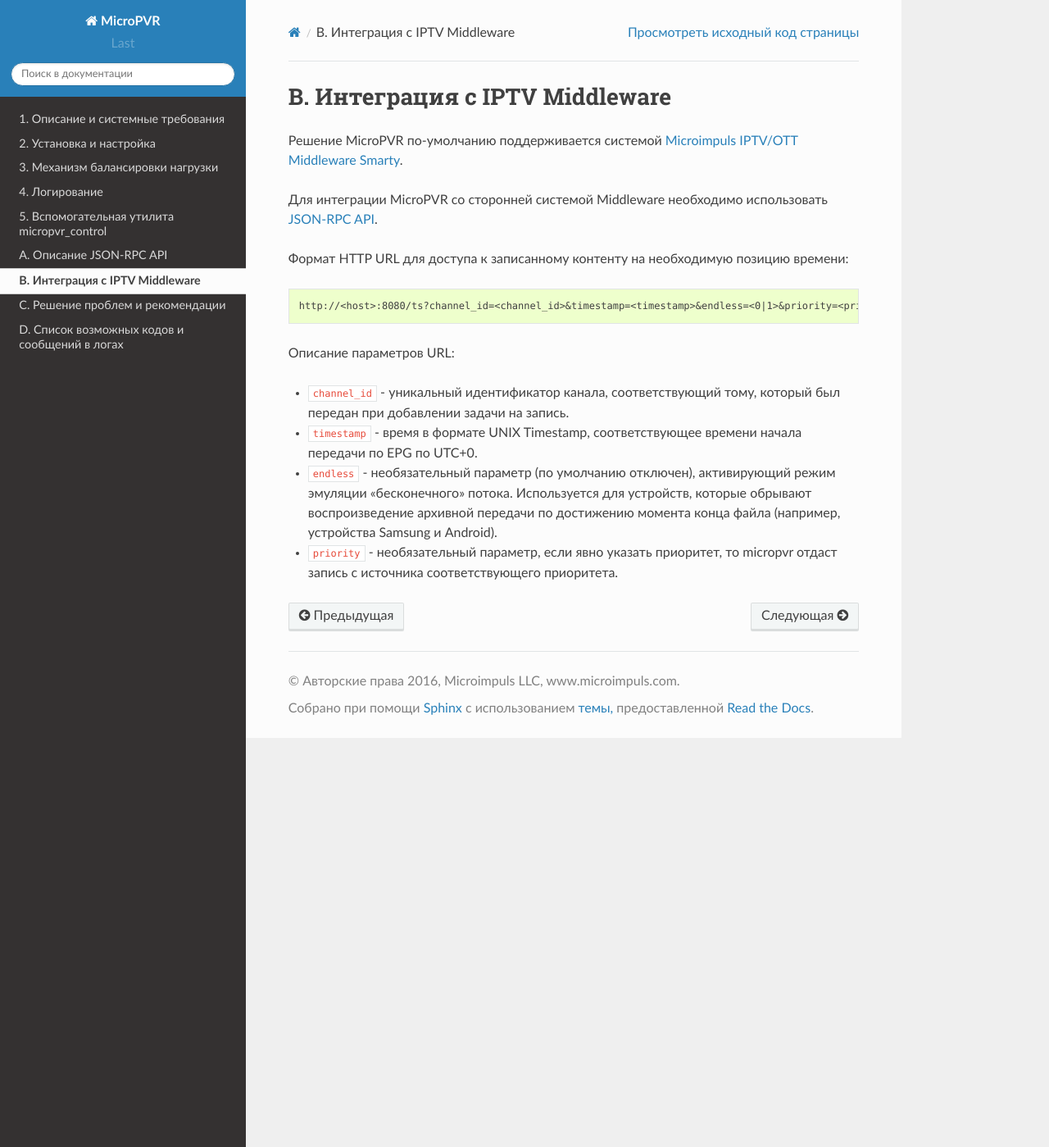
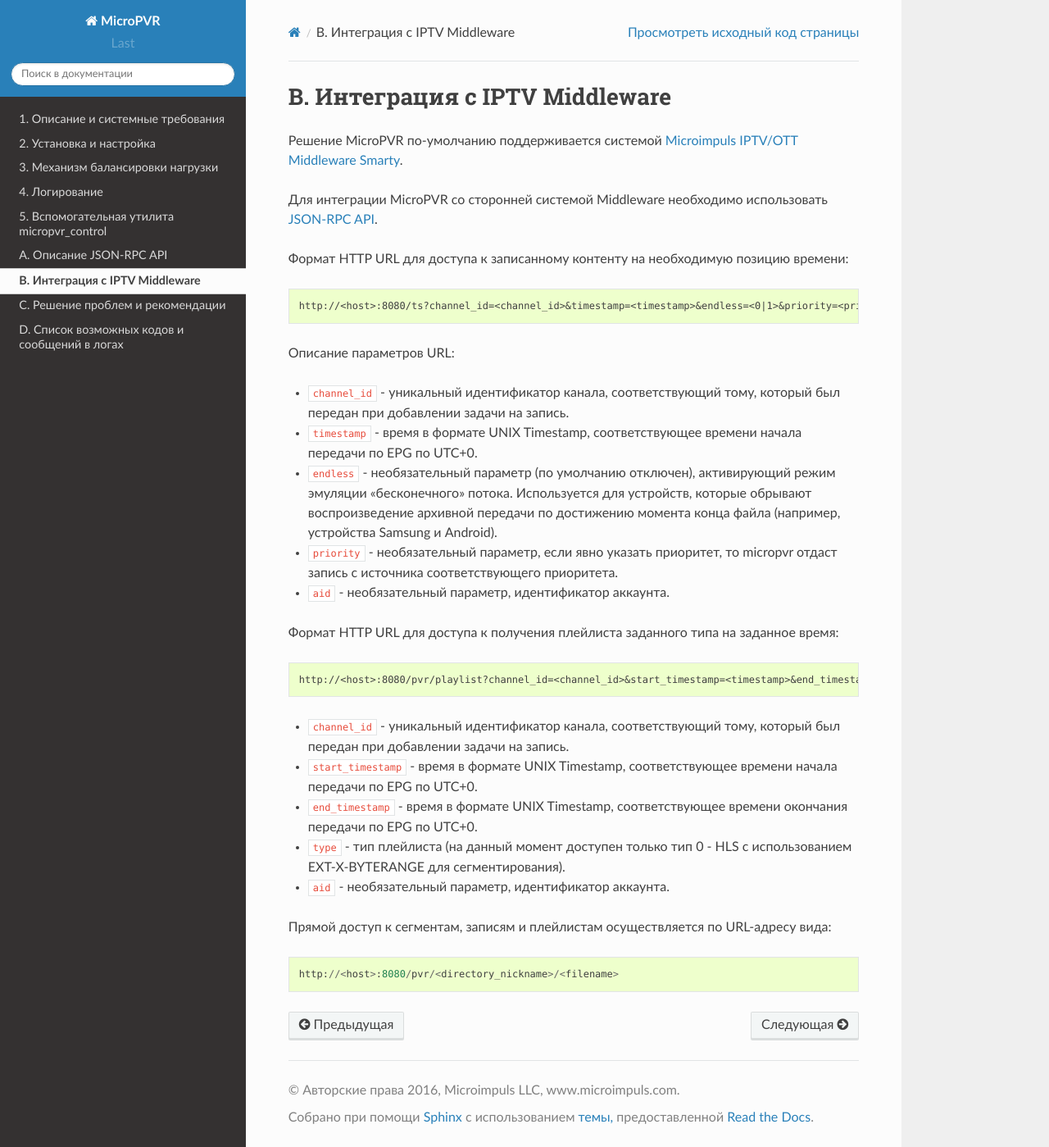
Before and after one commit to microimpuls/micropvr-docs, a Sphinx documentation site: the page built from source/middleware_integration.rst, in a window 1280 px wide and 1399 px high. Shown: the whole window at 82% size. Built offline with Sphinx 7.4.7 and the Read the Docs theme 2.0.0, drawn with Linux system fonts in a browser that asks for light colours.

Commit message:
PVS HLS support

```diff
--- a/source/middleware_integration.rst
+++ b/source/middleware_integration.rst
@@ -10,7 +10,7 @@ B. Интеграция с IPTV Middleware
 
 Формат HTTP URL для доступа к записанному контенту на необходимую позицию времени: ::
 
-    http://<host>:8080/ts?channel_id=<channel_id>&timestamp=<timestamp>&endless=<0|1>&priority=<priority>
+    http://<host>:8080/ts?channel_id=<channel_id>&timestamp=<timestamp>&endless=<0|1>&priority=<priority>&aid=<aid>
 
 Описание параметров URL:
 
@@ -20,3 +20,18 @@ B. Интеграция с IPTV Middleware
   Используется для устройств, которые обрывают воспроизведение архивной передачи по достижению момента конца файла
   (например, устройства Samsung и Android).
 - ``priority`` - необязательный параметр, если явно указать приоритет, то micropvr отдаст запись с источника соответствующего приоритета.
+- ``aid`` - необязательный параметр, идентификатор аккаунта.
+
+Формат HTTP URL для доступа к получения плейлиста заданного типа на заданное время: ::
+
+    http://<host>:8080/pvr/playlist?channel_id=<channel_id>&start_timestamp=<timestamp>&end_timestamp=<timestamp>&aid=<aid>&type=0
+
+- ``channel_id`` - уникальный идентификатор канала, соответствующий тому, который был передан при добавлении задачи на запись.
+- ``start_timestamp`` - время в формате UNIX Timestamp, соответствующее времени начала передачи по EPG по UTC+0.
+- ``end_timestamp`` - время в формате UNIX Timestamp, соответствующее времени окончания передачи по EPG по UTC+0.
+- ``type`` - тип плейлиста (на данный момент доступен только тип 0 - HLS с использованием EXT-X-BYTERANGE для сегментирования).
+- ``aid`` - необязательный параметр, идентификатор аккаунта.
+
+Прямой доступ к сегментам, записям и плейлистам осуществляется по URL-адресу вида: ::
+
+    http://<host>:8080/pvr/<directory_nickname>/<filename>
```
